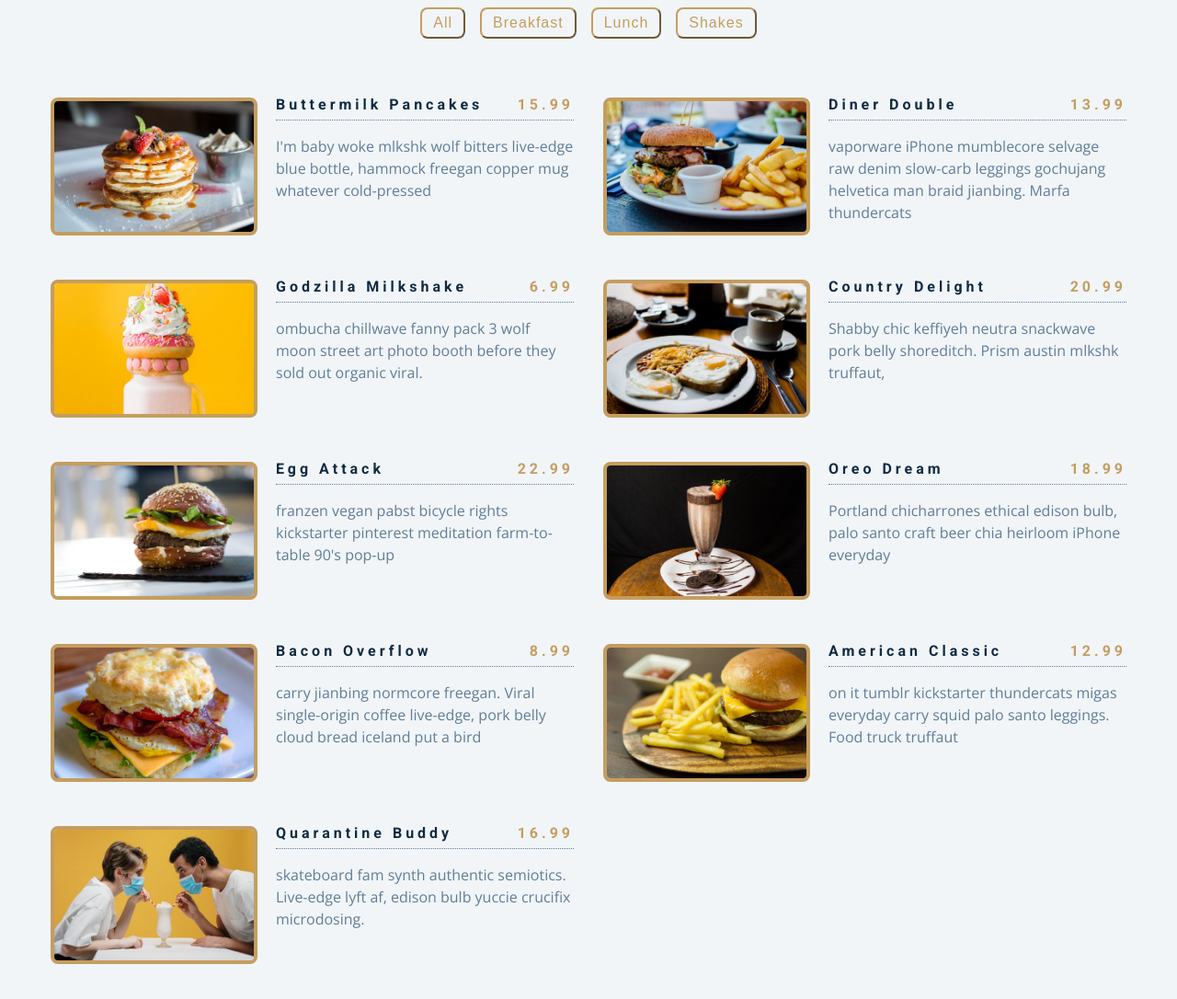
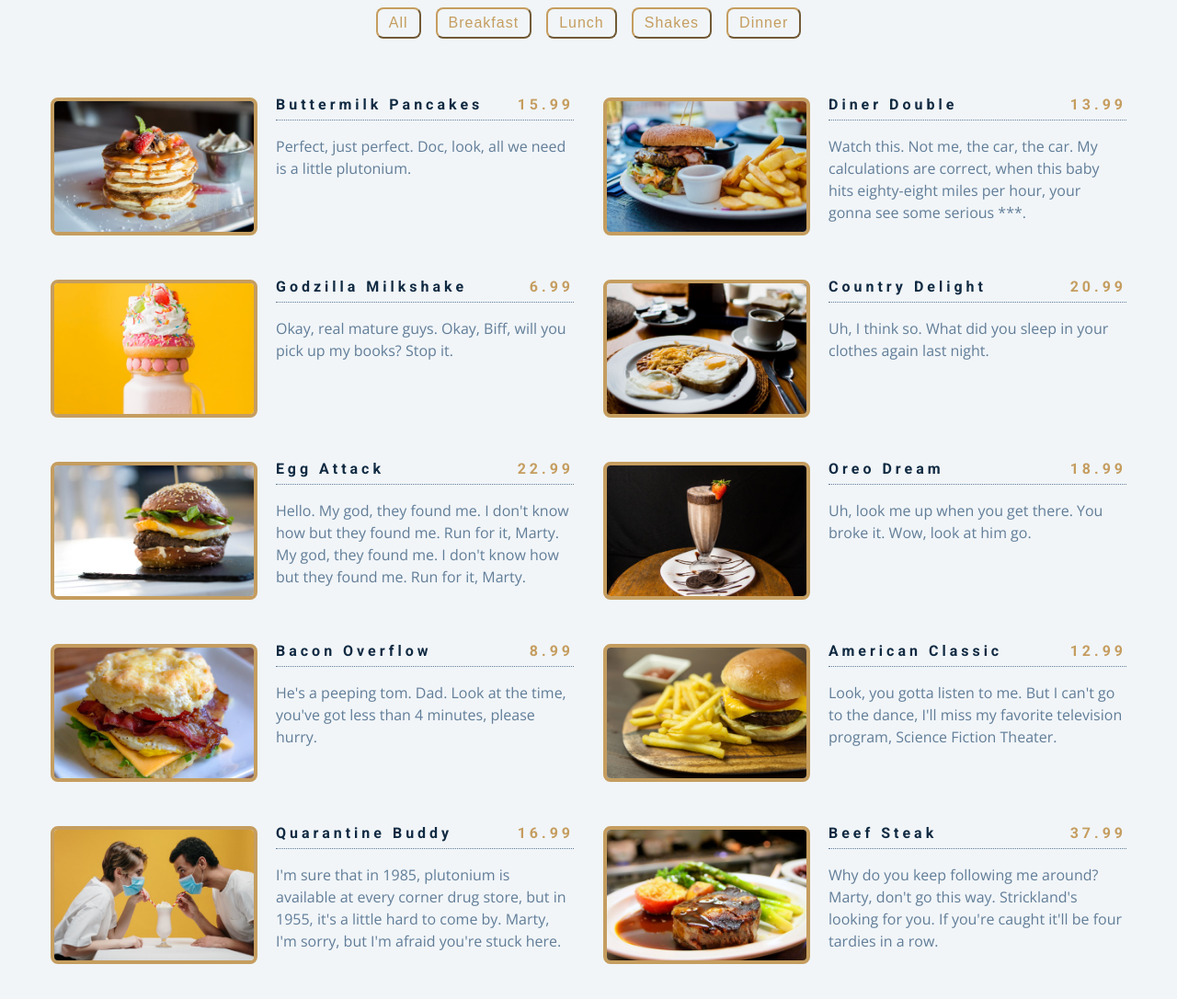
Before and after one commit to chinhvu97/miniJS, a plain HTML site: page menu/index.html in a window 1280 px wide. Shown: the part 160-1246 px from the top of the page at 92% size. Drawn offline with nearby package versions, Linux system fonts and the light colour scheme.

Commit message:
upload dynamic way

```diff
--- a/menu/app.js
+++ b/menu/app.js
@@ -5,7 +5,7 @@ const menu = [
     category: "breakfast",
     price: 15.99,
     img: "./images/item-1.jpeg",
-    desc: `I'm baby woke mlkshk wolf bitters live-edge blue bottle, hammock freegan copper mug whatever cold-pressed `,
+    desc: `Perfect, just perfect. Doc, look, all we need is a little plutonium. `,
   },
   {
     id: 2,
@@ -13,7 +13,8 @@ const menu = [
     category: "lunch",
     price: 13.99,
     img: "./images/item-2.jpeg",
-    desc: `vaporware iPhone mumblecore selvage raw denim slow-carb leggings gochujang helvetica man braid jianbing. Marfa thundercats `,
+    desc: `Watch this. Not me, the car, the car. My calculations are correct,
+    when this baby hits eighty-eight miles per hour, your gonna see some serious ***.  `,
   },
   {
     id: 3,
@@ -21,7 +22,7 @@ const menu = [
     category: "shakes",
     price: 6.99,
     img: "./images/item-3.jpeg",
-    desc: `ombucha chillwave fanny pack 3 wolf moon street art photo booth before they sold out organic viral.`,
+    desc: `Okay, real mature guys. Okay, Biff, will you pick up my books? Stop it.`,
   },
   {
     id: 4,
@@ -29,7 +30,7 @@ const menu = [
     category: "breakfast",
     price: 20.99,
     img: "./images/item-4.jpeg",
-    desc: `Shabby chic keffiyeh neutra snackwave pork belly shoreditch. Prism austin mlkshk truffaut, `,
+    desc: `Uh, I think so. What did you sleep in your clothes again last night. `,
   },
   {
     id: 5,
@@ -37,7 +38,8 @@ const menu = [
     category: "lunch",
     price: 22.99,
     img: "./images/item-5.jpeg",
-    desc: `franzen vegan pabst bicycle rights kickstarter pinterest meditation farm-to-table 90's pop-up `,
+    desc: `Hello. My god, they found me. I don't know how but they found me. Run for it, Marty.
+    My god, they found me. I don't know how but they found me. Run for it, Marty. `,
   },
   {
     id: 6,
@@ -45,7 +47,7 @@ const menu = [
     category: "shakes",
     price: 18.99,
     img: "./images/item-6.jpeg",
-    desc: `Portland chicharrones ethical edison bulb, palo santo craft beer chia heirloom iPhone everyday`,
+    desc: `Uh, look me up when you get there. You broke it. Wow, look at him go.`,
   },
   {
     id: 7,
@@ -53,7 +55,7 @@ const menu = [
     category: "breakfast",
     price: 8.99,
     img: "./images/item-7.jpeg",
-    desc: `carry jianbing normcore freegan. Viral single-origin coffee live-edge, pork belly cloud bread iceland put a bird `,
+    desc: `He's a peeping tom. Dad. Look at the time, you've got less than 4 minutes, please hurry. `,
   },
   {
     id: 8,
@@ -61,7 +63,7 @@ const menu = [
     category: "lunch",
     price: 12.99,
     img: "./images/item-8.jpeg",
-    desc: `on it tumblr kickstarter thundercats migas everyday carry squid palo santo leggings. Food truck truffaut  `,
+    desc: `Look, you gotta listen to me. But I can't go to the dance, I'll miss my favorite television program, Science Fiction Theater.  `,
   },
   {
     id: 9,
@@ -69,13 +71,21 @@ const menu = [
     category: "shakes",
     price: 16.99,
     img: "./images/item-9.jpeg",
-    desc: `skateboard fam synth authentic semiotics. Live-edge lyft af, edison bulb yuccie crucifix microdosing.`,
+    desc: `I'm sure that in 1985, plutonium is available at every corner drug store, but in 1955, it's a little hard to come by.
+     Marty, I'm sorry, but I'm afraid you're stuck here.`,
+  },
+  {
+    id: 10,
+    title: "beef steak",
+    category: "dinner",
+    price: 37.99,
+    img: "./images/item-10.jpeg",
+    desc: `Why do you keep following me around? Marty, don't go this way. Strickland's looking for you. If you're caught it'll be four tardies in a row.`,
   },
 ];
 
 const sectionCenter = document.querySelector('.section-center');
-const filter_btns = document.querySelectorAll('.filter-btn');
-
+const btn_container_div = document.querySelector('.btn-container');
 
 
 function displayMenuItems(menuItems) {
@@ -94,13 +104,9 @@ function displayMenuItems(menuItems) {
   displayMenu = displayMenu.join('');
   sectionCenter.innerHTML = displayMenu;
 }
-//load item
-window.addEventListener('DOMContentLoaded', () => {
-  displayMenuItems(menu);
-})
 
-//filter
 
+function filterEvent(filter_btns) {
   filter_btns.forEach( (btn) => {
     btn.addEventListener('click', (e) => {
       const category = e.currentTarget.dataset.id;
@@ -116,3 +122,32 @@ filter_btns.forEach( (btn) => {
       }
     })
   })
+}
+
+function displayButtons() {
+  //display when load page
+  const categories = menu.reduce((values, item) => {
+    if (!values.includes(item.category)) {
+      values.push(item.category);
+    }
+    return values;
+  }, ['all']);
+
+  const categoryBtns = categories.map((category) => {
+    return `<button class="filter-btn" type="button" data-id=${category}>
+          ${category}
+        </button>`;
+  }).join('');
+  btn_container_div.innerHTML = categoryBtns;
+  const filter_btns = btn_container_div.querySelectorAll('.filter-btn');
+
+  //when user click buttons
+  filterEvent(filter_btns);
+}
+
+
+//load item
+window.addEventListener('DOMContentLoaded', () => {
+  displayMenuItems(menu);
+  displayButtons();
+})
--- a/menu/index.html
+++ b/menu/index.html
@@ -21,7 +21,7 @@
       </div>
 <!--      filter buttons-->
       <div class="btn-container">
-        <button class="filter-btn" type="button" data-id="all">
+        <!--<button class="filter-btn" type="button" data-id="all">
           all
         </button>
         <button class="filter-btn" type="button" data-id="breakfast">
@@ -32,12 +32,12 @@
         </button>
         <button class="filter-btn" type="button" data-id="shakes">
           shakes
-        </button>
+        </button>-->
       </div>
 <!--      menu items-->
       <div class="section-center">
 <!--        single item-->
-        <article class="menu-item">
+        <!--<article class="menu-item">
           <img src="menu-item.jpeg" class="photo" alt="item">
           <div class="item-info">
             <header>
@@ -48,7 +48,7 @@
               Aperiam aut deleniti eaque eligendi
               hic laudantium libero officiis omnis quis saepe.</p>
           </div>
-        </article>
+        </article>-->
 <!--        end of single item-->
 
       </div>
```
Lines whose indentation alone changed are shown as unchanged.
